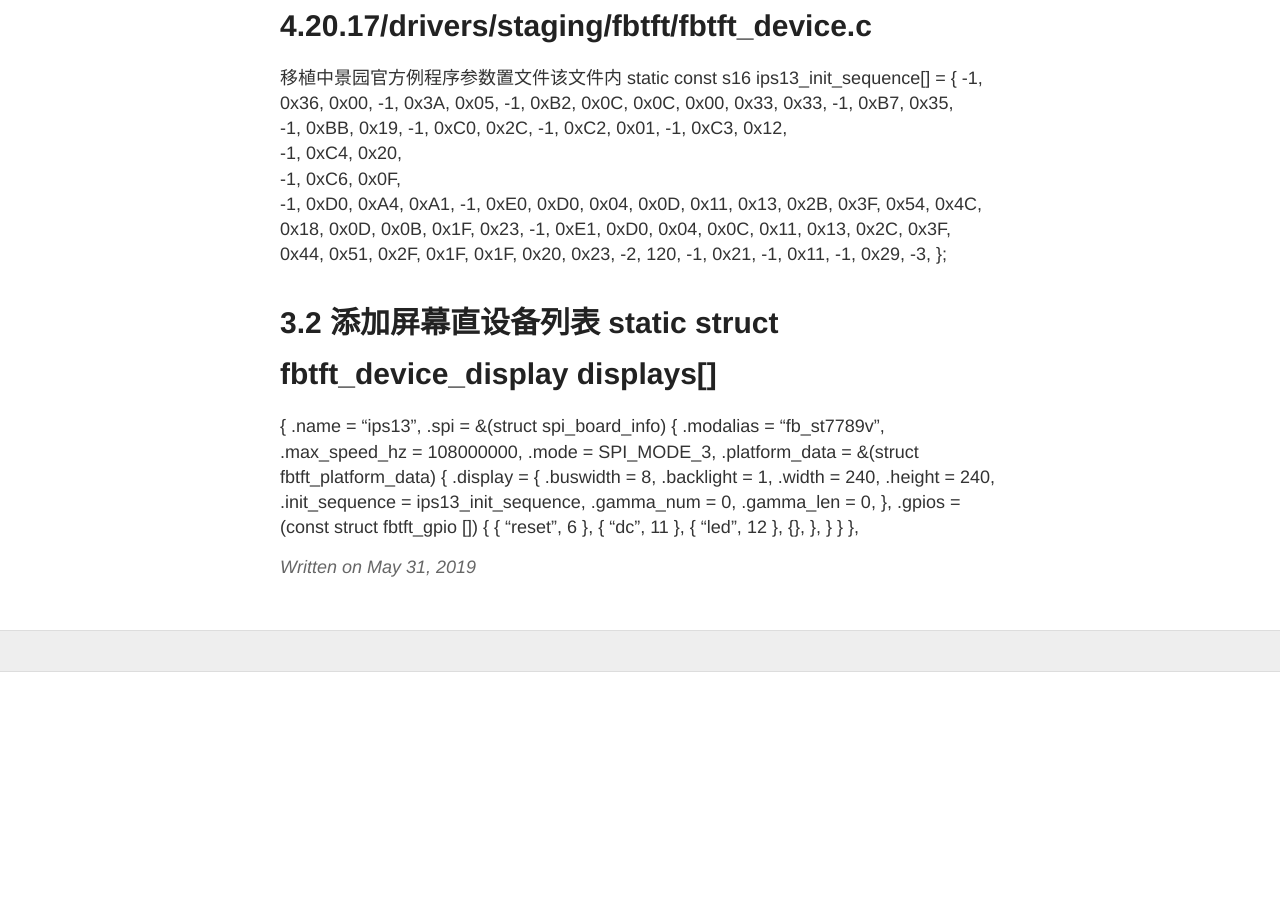
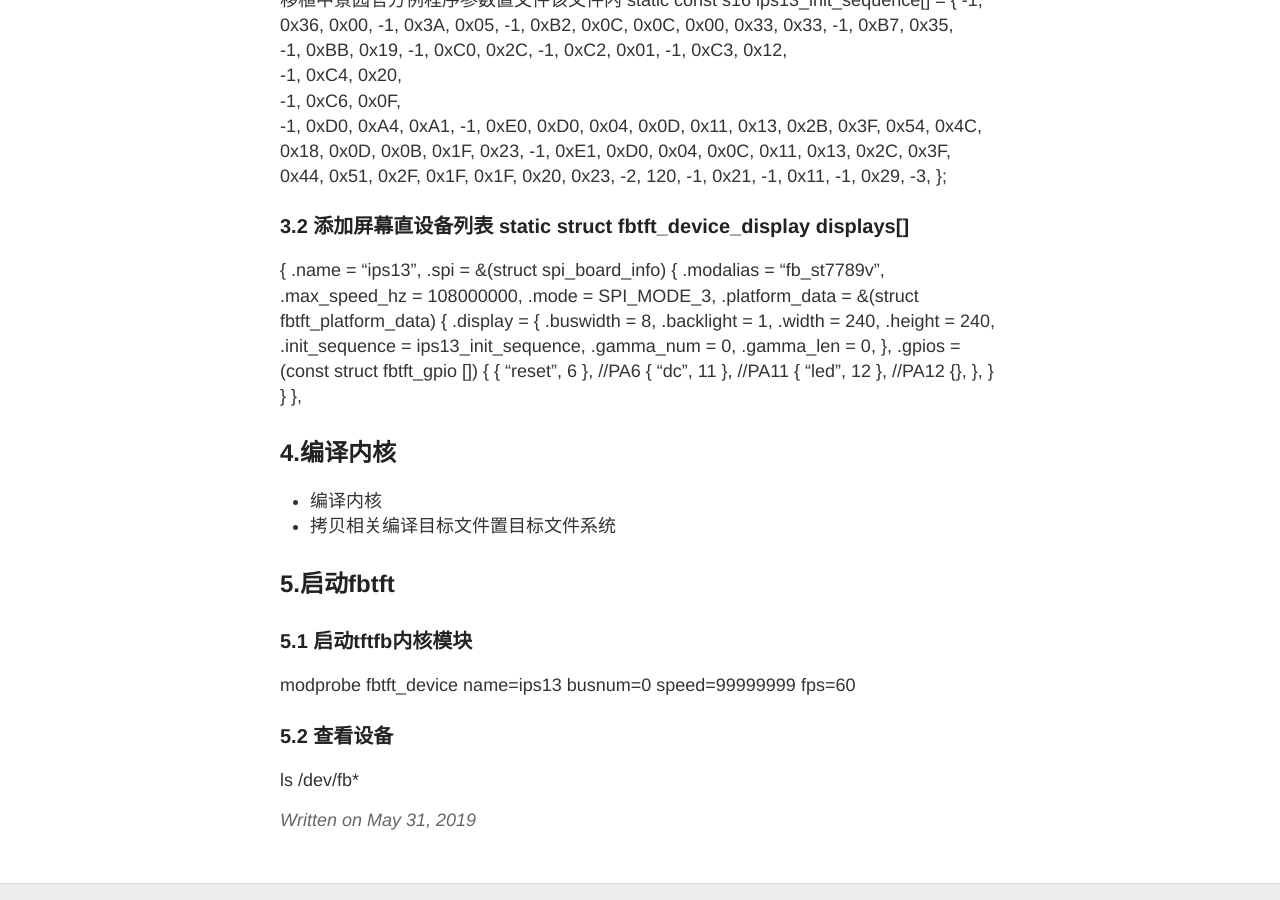
Before and after one commit to io-hack/io-hack.github.io, a Jekyll site: the page built from _posts/2019-05-31-Allwiner-H3-uses-fbtft-to-drive-st7789v.md, in a window 1280 px wide and 900 px high, scrolled down 1455 px. Built offline with Jekyll 4.4.1, drawn with Linux system fonts in a browser that asks for light colours; our own code applies the rules of GitHub Pages for plain Markdown files; before the commit the page ends 2127 px from its top, so only the background shows below that.

Commit message:
Update 2019-05-31-Allwiner-H3-uses-fbtft-to-drive-st7789v.md

```diff
--- a/_posts/2019-05-31-Allwiner-H3-uses-fbtft-to-drive-st7789v.md
+++ b/_posts/2019-05-31-Allwiner-H3-uses-fbtft-to-drive-st7789v.md
@@ -37,7 +37,7 @@ published: true
   │   Depends on: STAGING [=y] && FB_TFT [=y
 
 ## 3.添加中景园屏具体参数到fbtft驱动
-# 3.1 编辑文件 linux-4.20.17/drivers/staging/fbtft/fbtft_device.c
+### 3.1 编辑文件 linux-4.20.17/drivers/staging/fbtft/fbtft_device.c
 移植中景园官方例程序参数置文件该文件内
 static const s16 ips13_init_sequence[] = {
 	-1, 0x36, 0x00,
@@ -60,7 +60,7 @@ static const s16 ips13_init_sequence[] = {
 	-3,
 };
 
-# 3.2 添加屏幕直设备列表 static struct fbtft_device_display displays[]
+### 3.2 添加屏幕直设备列表 static struct fbtft_device_display displays[]
 {
 		.name = "ips13",
 		.spi = &(struct spi_board_info) {
@@ -78,11 +78,22 @@ static const s16 ips13_init_sequence[] = {
 					.gamma_len = 0,
 				},
 				.gpios = (const struct fbtft_gpio []) {
-					{ "reset", 6 },
-					{ "dc", 11 },
-					{ "led", 12 },
+					{ "reset", 6 }, //PA6
+					{ "dc", 11 }, //PA11
+					{ "led", 12 }, //PA12
 					{},
 				},
 			}
 		}
 	},
+
+## 4.编译内核
+- 编译内核
+- 拷贝相关编译目标文件置目标文件系统
+
+## 5.启动fbtft
+### 5.1 启动tftfb内核模块
+modprobe fbtft_device name=ips13 busnum=0 speed=99999999 fps=60
+
+### 5.2 查看设备
+ls /dev/fb*
```
